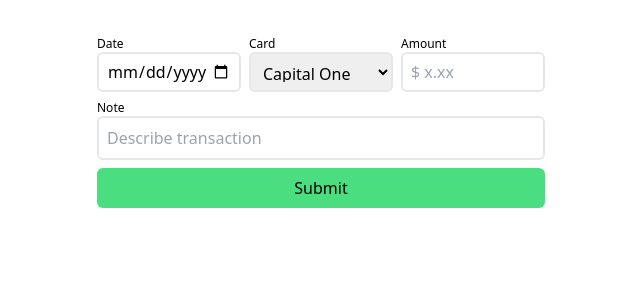
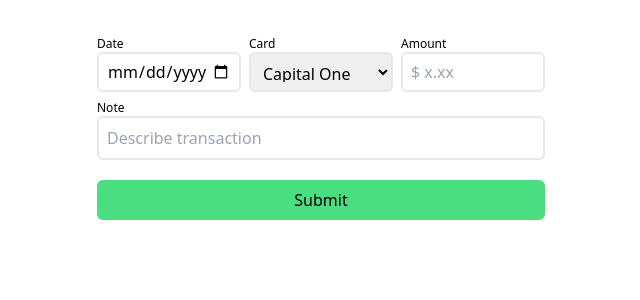
Before and after one commit to branmkim/card-sheet-input, a Next.js app: page / in a window 1280 px wide. Shown: the top 300 px of the page, without its empty margins (319-959 px from the left). Built offline with nearby package versions, Linux system fonts and the light colour scheme.

Commit message:
moved submit further down

```diff
--- a/pages/index.js
+++ b/pages/index.js
@@ -1,4 +1,4 @@
-import { useState } from 'react'
+import { useState } from 'react';
 
 export default function Home() {
     const [toast, setToast] = useState(0)
@@ -84,7 +84,7 @@ export default function Home() {
                     </label>
                     <input id="note" type="text" name="note" placeholder="Describe transaction" className='w-full border-2 rounded-md p-2 text-base'/>
                 </div>
-                <button type="submit" className='bg-green-400 hover:bg-green-500 transition-colors flex-auto h-10 rounded-md p-1 my-1'>Submit</button>
+                <button type="submit" className='bg-green-400 hover:bg-green-500 transition-colors flex-auto h-10 rounded-md p-1 my-4'>Submit</button>
                 <div>
                     {toast == 1 ? <p className='flex absolute bottom-1 right-1 items-center bg-green-400 w-32 h-10 rounded-md p-4 my-1'>Success</p> : null}
                     {toast == 2 ? <p className='flex absolute bottom-1 right-1 items-center bg-red-400 w-32 h-10 rounded-md p-4 my-1'>Failed</p> : null}
```
